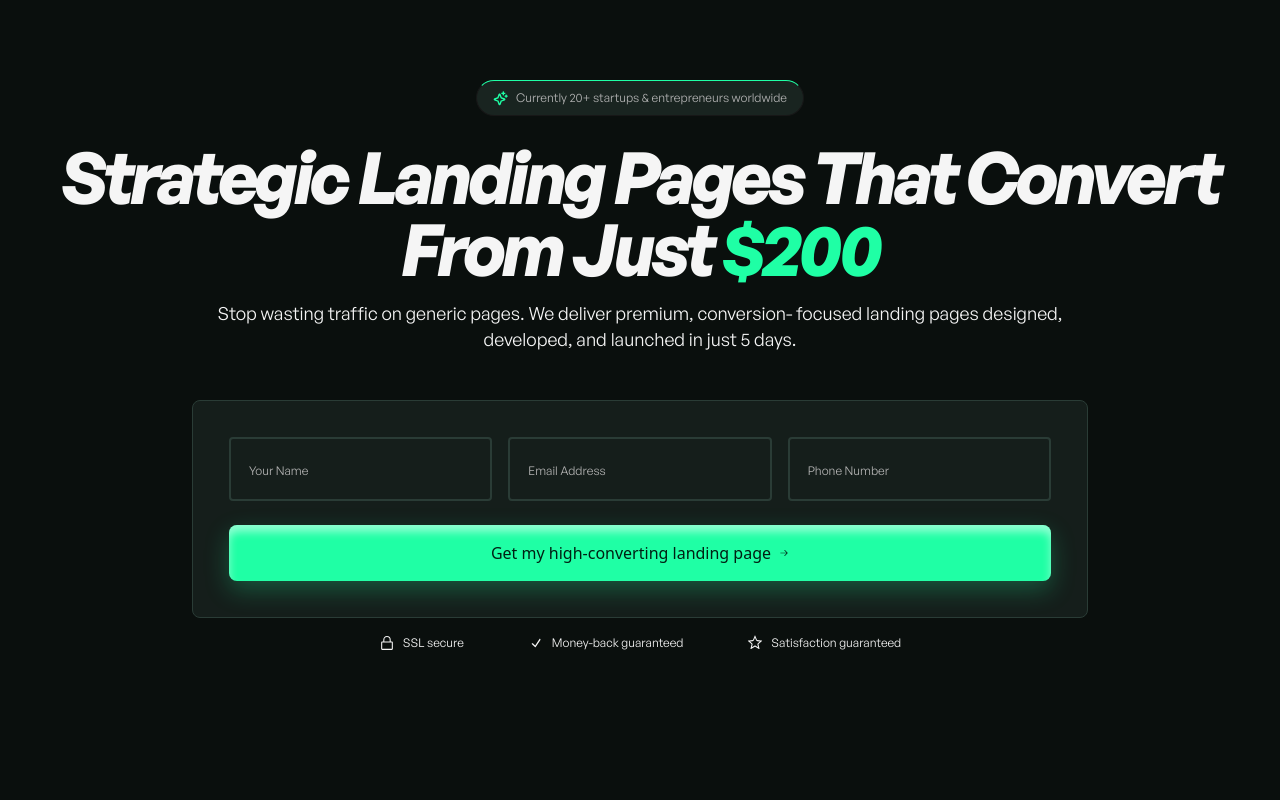
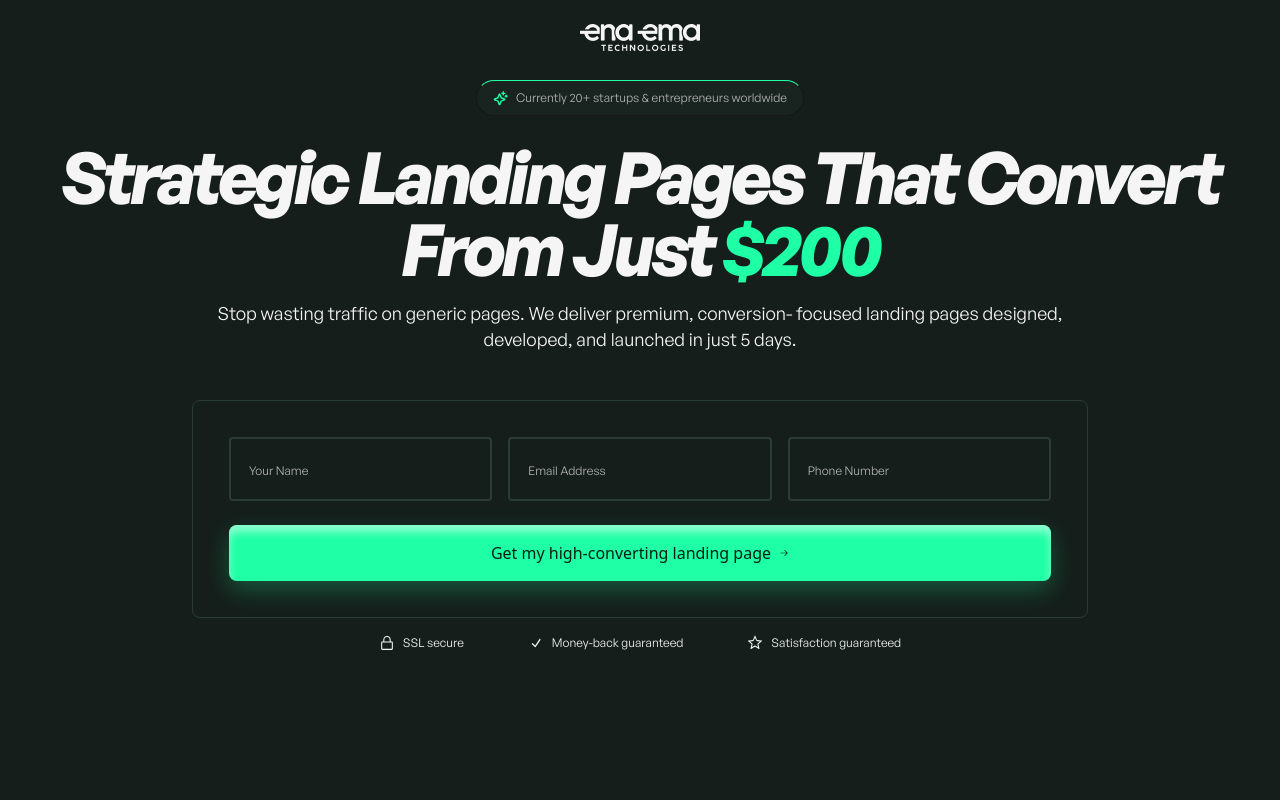
Before and after one commit to Showrab15/troscan-landing, a Next.js app: page / in a window 1280 px wide. Shown: the top 800 px of the page. Built offline with nearby package versions, Linux system fonts and the light colour scheme.

Commit message:
navbar added

```diff
--- a/src/components/Banner/Banner.js
+++ b/src/components/Banner/Banner.js
@@ -53,7 +53,26 @@ import Form from "../ui/Form";
 
 export default function Banner() {
   return (
-    <section className="min-h-screen bg-[#0A0F0D] overflow-hidden">
+    <div>
+      <section className="min-h-screen bg-[#151E1B] overflow-hidden">
+        <div
+          className="
+    relative
+    bg-[#1FFFA5]/20
+    backdrop-blur-[351.4px]
+   left-1/2 -translate-x-1/2
+    mx-auto
+  "
+        >
+          <Image
+            src="/top-logo.png"
+            alt="Navbar Logo"
+            width={120}
+            height={127}
+            className="absolute top-6 left-1/2 -translate-x-1/2"
+          />
+        </div>
+
         <div className="mx-auto px-4 sm:px-6 lg:px-8 pt-20 pb-16">
           <div className="flex flex-col items-center text-center mx-auto ">
             {/* Badge/Tagline */}
@@ -96,5 +115,6 @@ export default function Banner() {
           </div>
         </div>
       </section>
+    </div>
   );
 }
--- /dev/null
+++ b/src/components/Navbar/Navbar.js
@@ -0,0 +1,10 @@
+export default function Navbar() {
+  return (
+    <div
+      className="
+        bg-[#1FFFA5]
+         backdrop-blur-[351.4px]
+      "
+    ></div>
+  );
+}
```
Also changed, not shown: public/top-logo.png (added). Lines whose indentation alone changed are shown as unchanged.
